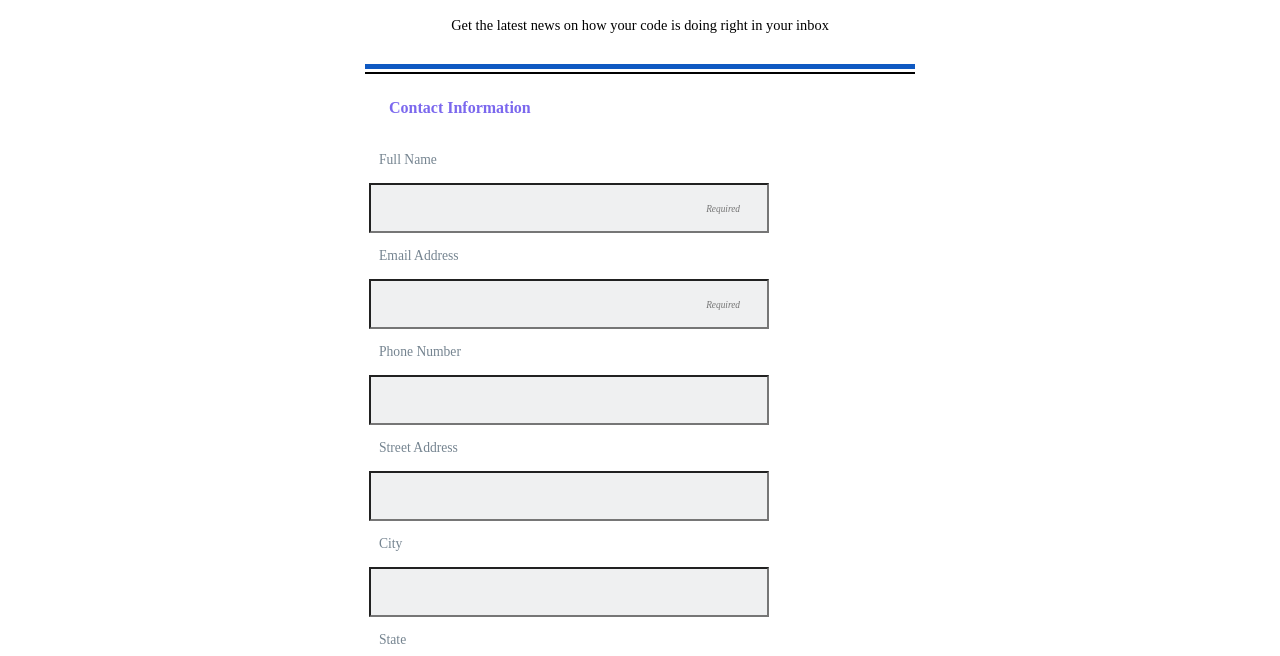
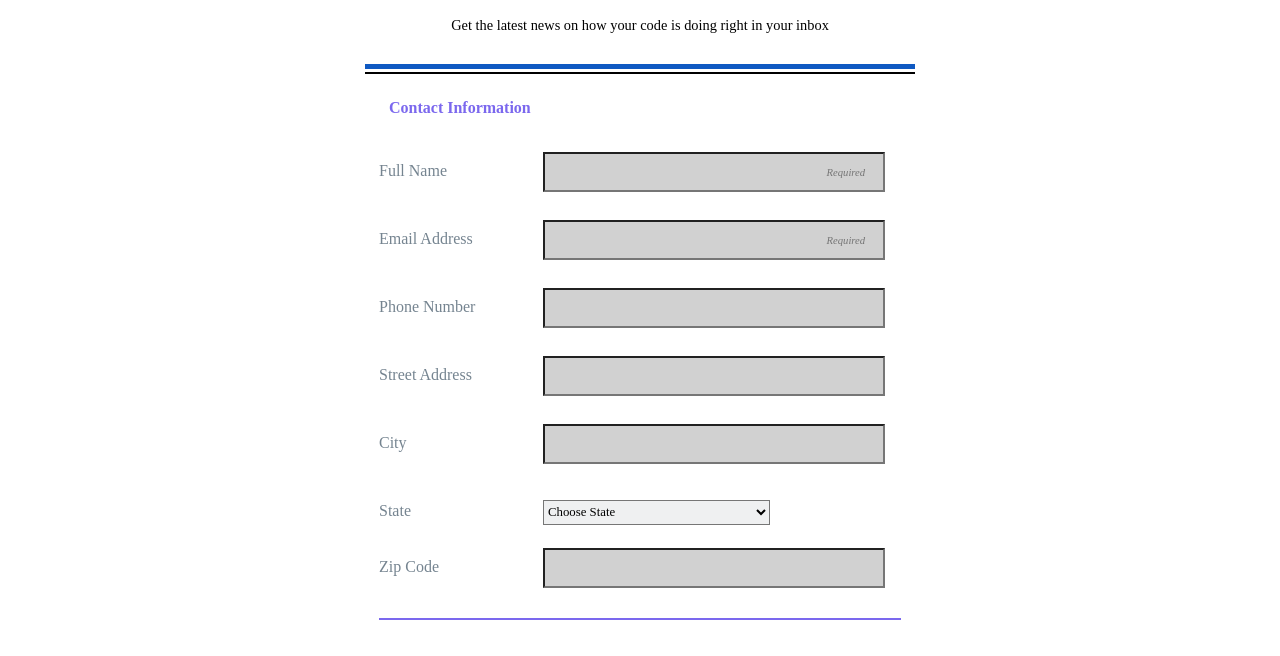
Before and after one commit to mzjay77/online_registration_v4, a plain HTML site: page Index.html in a window 1280 px wide. Shown: the part 96-752 px from the top of the page. Drawn offline with Linux system fonts and the light colour scheme.

Commit message:
clean up css

```diff
--- a/style.css
+++ b/style.css
@@ -1,10 +1,9 @@
 * {
     font-family: 'Slabo', serif;
 }
-
 #wrapper,
 #top-banner {
-    width: 70%;
+    width: 30%;
     margin: 0 auto;
 }
 .input,
@@ -12,22 +11,22 @@
 .user_state {
     color: grey;
 }
-select,
+/* select,
 button {
     font-family: 'Slabo', serif;
     border: 0;
     border-radius: 6px;
-}
+} */
 header p {
     font-size: .9em;
     padding-bottom: 30px;
     border-bottom: 5px solid #0f59c2;
     margin-bottom: 3px;
 }
-header {
+header,
+#top-banner {
     text-align: center;
 }
-
 h1 {
     font-size: 1em;
     color: black;
@@ -35,10 +34,8 @@ h1 {
     padding: 10px 0;
     text-transform: uppercase;
 }
-
 #top-banner {
     background: mediumslateblue;
-    text-align: center;
 }
 legend {
     font-weight: bold;
@@ -54,7 +51,6 @@ legend {
 #main-header {
     border-bottom: 2px solid black;
 }
-
 fieldset {
     border: none;
 }
@@ -63,80 +59,47 @@ fieldset {
     border-bottom: 2px solid mediumslateblue;
     padding-bottom: 25px;
 }
-input:required:invalid:focus {
-    box-shadow: 0 0 0 2px mediumslateblue;
-}
 input[type="text"],
 input[type="email"],
 input[type="tel"]{
-    background-color: #EFF0F1;
-    width: 100%;
-    padding: 15px 25px 15px 10px;
-    margin: 10px 0;
+    width: 60%;
+    padding: 10px 15px 10px 10px;
+    margin: 5px 0;
     color:#555;
-    box-sizing: border-box;
-    transition: background-color .3s ease;
 }
-input:required:invalid:focus {
-    box-shadow: 0 0 0 2px blueviolet;
-}
-input:focus,
-textarea:focus {
-	box-shadow: 0 0 0 2px #0f59c2;
-	transition: box-shadow .2s ease;
-}
-
 label {
-	font-size: .85em;
+	font-size: 1em;
 	padding: 5px 0;
 	color: #758490;
 }
-
 input::-webkit-input-placeholder {
 	text-align: right;
 	font-style: italic;
-	font-size: .7em;
-	padding: 2px;
+	font-size: .8em;
+	padding: 3px;
 }
-
-input::-moz-placeholder {
-	text-align: right;
-	font-style: italic;
-	font-size: .7em;
-
-}
-
-input:-ms-input-placeholder {
-	text-align: right;
-	font-style: italic;
-	font-size: .7em;
-}
-
 select {
-	width: 100%;
-	height: 3.5em;
+	height: 2em;
 	background: #EFF0F1;
 	font-size: .8em;
-	margin: 10px 0;
 }
-
-label[for="zip"] {
+/* label[for="zip"] {
 	display: block;
+} */
+/* #zip {
+	width: 100px;
+} */
+input[type="text"],
+input[type="email"],
+input[type="tel"],
+textarea {
+background-color : #d1d1d1;
   }
-
-#zip {
-	width: 150px;
-}
-
-fieldset #newsletter {
-	margin: -11.5px;
-}
-
+label,
 input[type="radio"],
 input[type="checkbox"] {
 margin: 10px 10px 0 0px;
 }
-
 textarea {
 	background: #EFF0F1;
 	width: 100%;
@@ -148,43 +111,36 @@ textarea {
 	box-sizing: border-box;
 	transition: box-shadow .3s ease;
 }
-
 button {
 	background-color: #0f59c2;
 	color: white;
 	width: 100%;
 	padding: 20px 0;
 }
-
 footer {
 	font-size: .8em;
 	font-style: italic;
 	text-align: center;
 }
-
-/*Media Queries*/
+	/* Media Queries */
 @media screen and (min-width:768px) {
 #top-banner {
 	width: 100%;
 }
-
 #wrapper {
 	width: 550px;
 }
-
 #contact label {
 	width: 150px;
 	display: inline-block;
 }
-
-	#contact input,
-	#contact select {
+#contact input {
 	display: inline-block;
 	width: 400px;
 	margin-left: -10px;
 }
-
 #zip {
 	width: 150px !important;
 }
+
 }
```
Also changed, not shown: Index.html (+6 -6 lines). Lines whose indentation alone changed are shown as unchanged.
